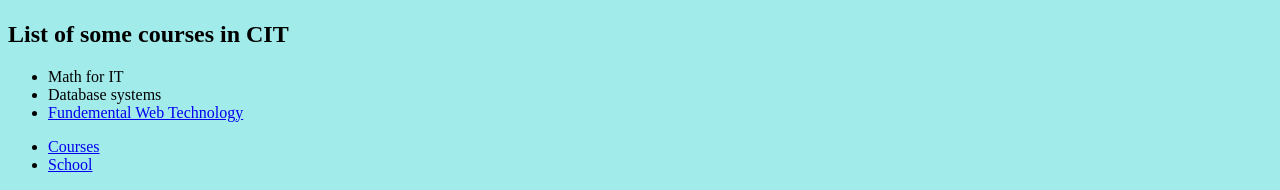
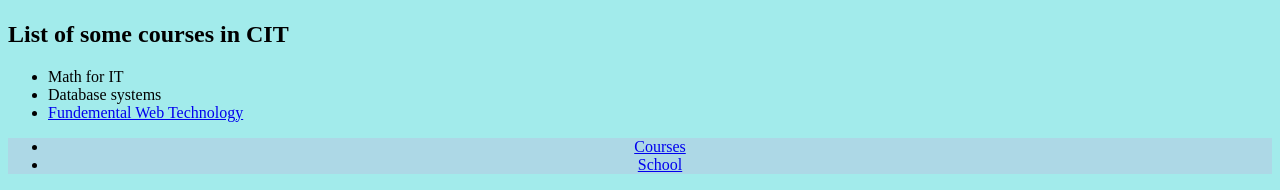
Before and after one commit to mehrdad-ordobadi/WebFundLab4, a plain HTML site: page index.html in a window 1280 px wide. Shown: the part 670-860 px from the top of the page. Drawn offline with Linux system fonts and the light colour scheme.

Commit message:
add stylings to navbar

```diff
--- a/css/stylesheet.css
+++ b/css/stylesheet.css
@@ -4,3 +4,7 @@ body{
 h1{
     color: rgb(174, 0, 0)
 }
+.navbar{
+    background-color: lightblue;
+    text-align: center;
+}
--- a/index.html
+++ b/index.html
@@ -44,7 +44,7 @@
           </li>
         </ul>
       </section>
-      <nav>
+      <nav class="navbar">
         <ul>
           <li>
             <a href="./misc/courses.html" target="blank">Courses</a>
```
